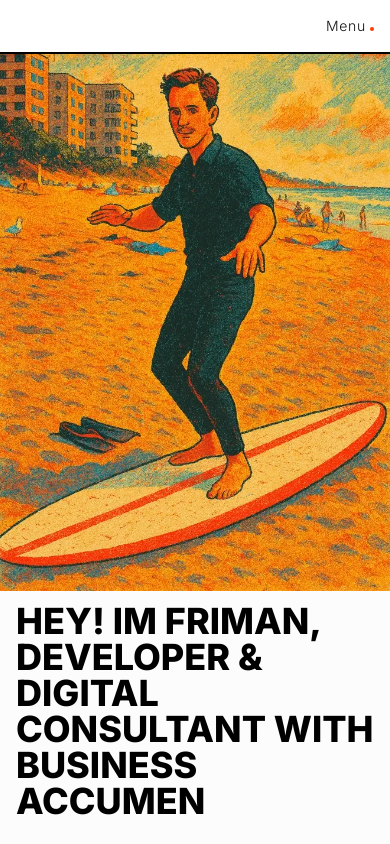
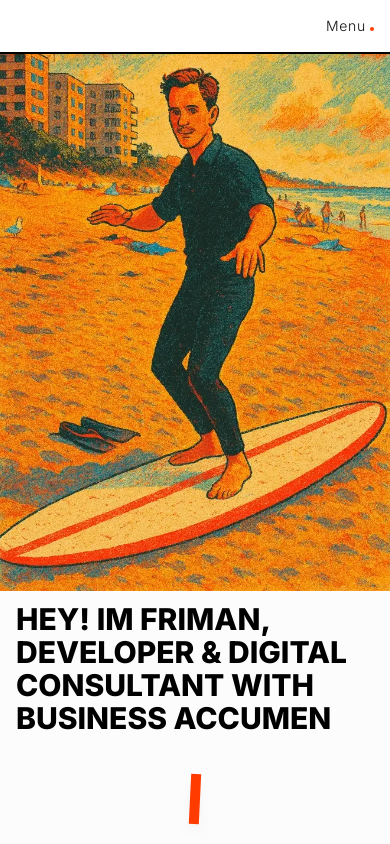
Before and after one commit to chrisfrimango/portfolio-next, a Next.js app: page / in a window 390 px wide. Shown: the top 844 px of the page. Built offline with nearby package versions, Linux system fonts and the light colour scheme.

Commit message:
Update hero mobile view

```diff
--- a/src/components/HeroHeader.tsx
+++ b/src/components/HeroHeader.tsx
@@ -46,19 +46,19 @@ export default function HeroHeader() {
           />
         </div>
         {/* Mobile text below image */}
-        <div className="h-[30vh] flex flex-col justify-between px-4 py-3">
+        <div className="min-h-[30vh] flex flex-col justify-between px-4 py-3">
           <div
             ref={mobileTextRef}
-            className="leading-[1] text-left text-4xl sm:text-6xl md:text-7xl lg:text-7xl font-extrabold opacity-0"
+            className="leading-[1.1] text-left text-3xl sm:text-5xl md:text-6xl lg:text-7xl font-extrabold opacity-0 mb-6"
           >
             HEY! IM FRIMAN, DEVELOPER & DIGITAL CONSULTANT WITH BUSINESS ACCUMEN
           </div>
 
           {/* Animation box for mobile view - positioned to be partially visible outside viewport */}
-          <div className="flex justify-center relative -mb-4 translate-y-[40%]">
+          <div className="flex justify-center relative mb-2">
             <AnimationBox
               position="hero"
-              className="cursor-pointer opacity-90 w-[12px] h-[80px]"
+              className="cursor-pointer opacity-90 w-[10px] h-[50px] sm:w-[12px] sm:h-[80px]"
             />
           </div>
         </div>
```
